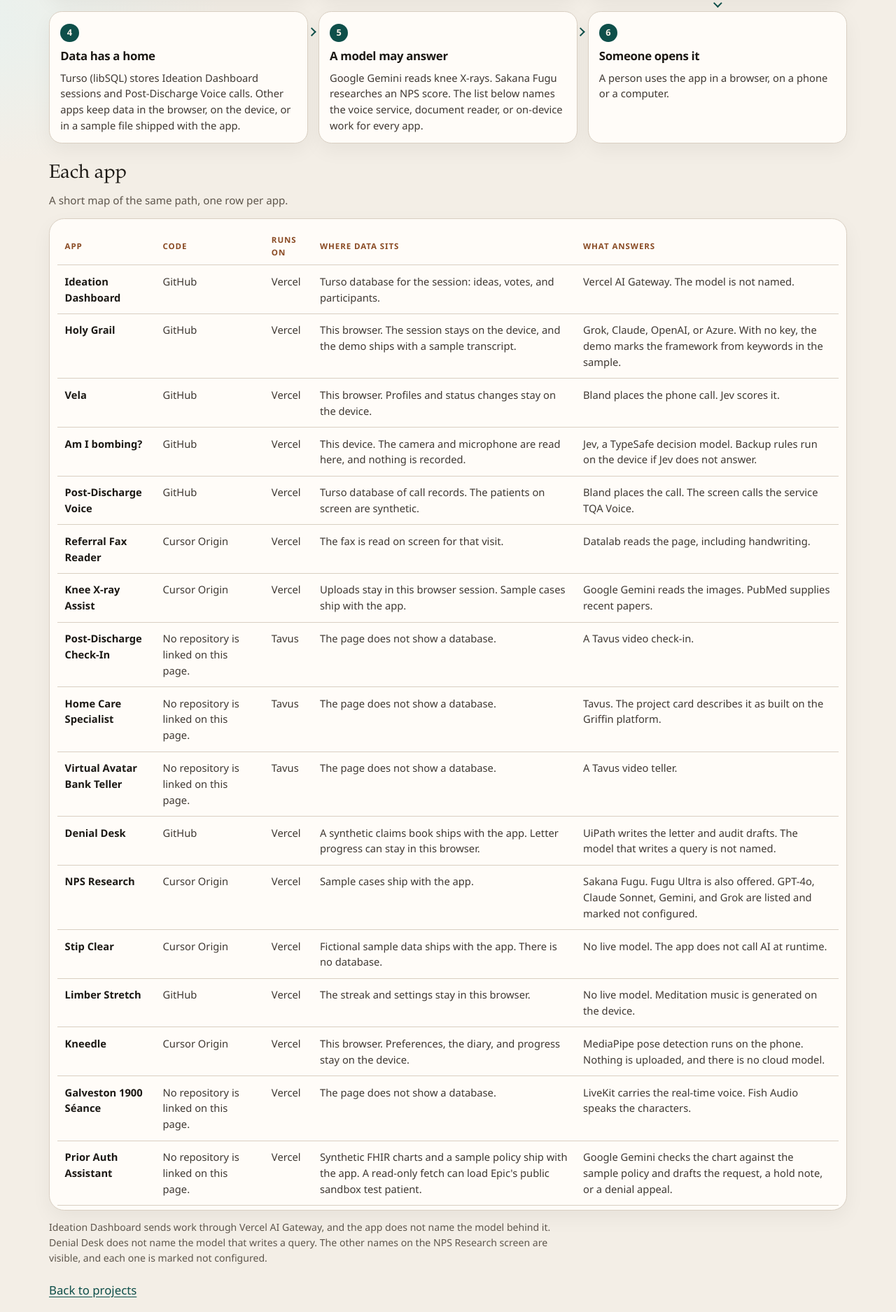
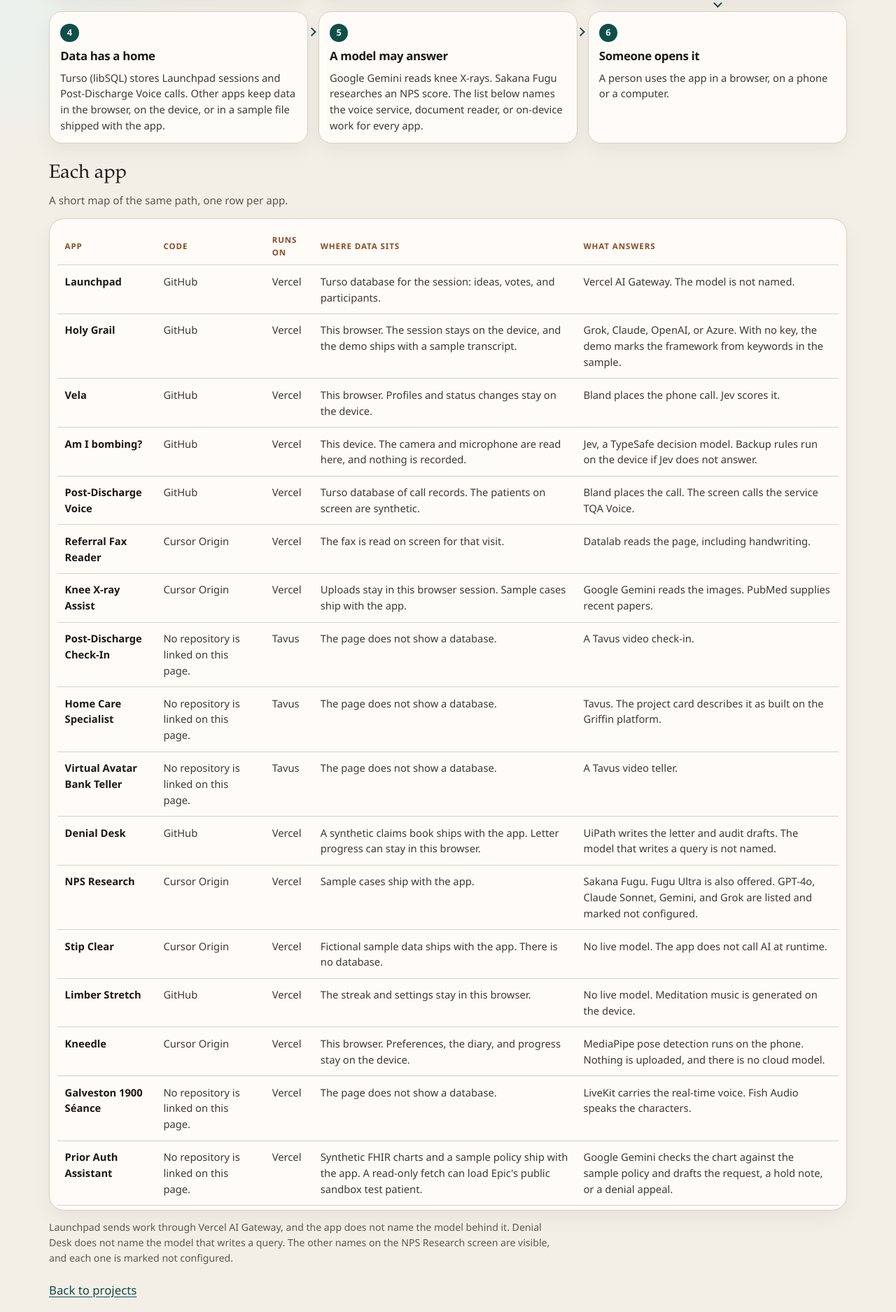
Before and after one commit to joenieto/joe-nieto, a plain HTML site: page architecture.html in a window 1280 px wide. Shown: the part 445-2320 px from the top of the page at 70% size. Drawn offline with Linux system fonts and the light colour scheme.

Commit message:
Rename the ideation card to Launchpad.
Co-authored-by: Joe Nieto <joe.nieto@gmail.com>

```diff
--- a/architecture.html
+++ b/architecture.html
@@ -324,7 +324,7 @@
         <li>
           <span class="step-no" aria-hidden="true">4</span>
           <h2>Data has a home</h2>
-          <p>Turso (libSQL) stores Ideation Dashboard sessions and Post-Discharge Voice calls. Other apps keep data in the browser, on the device, or in a sample file shipped with the app.</p>
+          <p>Turso (libSQL) stores Launchpad sessions and Post-Discharge Voice calls. Other apps keep data in the browser, on the device, or in a sample file shipped with the app.</p>
         </li>
         <li>
           <span class="step-no" aria-hidden="true">5</span>
@@ -354,7 +354,7 @@
             </thead>
             <tbody>
               <tr>
-                <td>Ideation Dashboard</td>
+                <td>Launchpad</td>
                 <td><span class="lbl">Code</span>GitHub</td>
                 <td><span class="lbl">Runs on</span>Vercel</td>
                 <td><span class="lbl">Where data sits</span>Turso database for the session: ideas, votes, and participants.</td>
@@ -475,7 +475,7 @@
             </tbody>
           </table>
         </div>
-        <p class="fine">Ideation Dashboard sends work through Vercel AI Gateway, and the app does not name the model behind it. Denial Desk does not name the model that writes a query. The other names on the NPS Research screen are visible, and each one is marked not configured.</p>
+        <p class="fine">Launchpad sends work through Vercel AI Gateway, and the app does not name the model behind it. Denial Desk does not name the model that writes a query. The other names on the NPS Research screen are visible, and each one is marked not configured.</p>
       </div>
       <p class="back"><a href="index.html">Back to projects</a></p>
     </main>
```
Also changed, not shown: index.html (+2 -2 lines).
